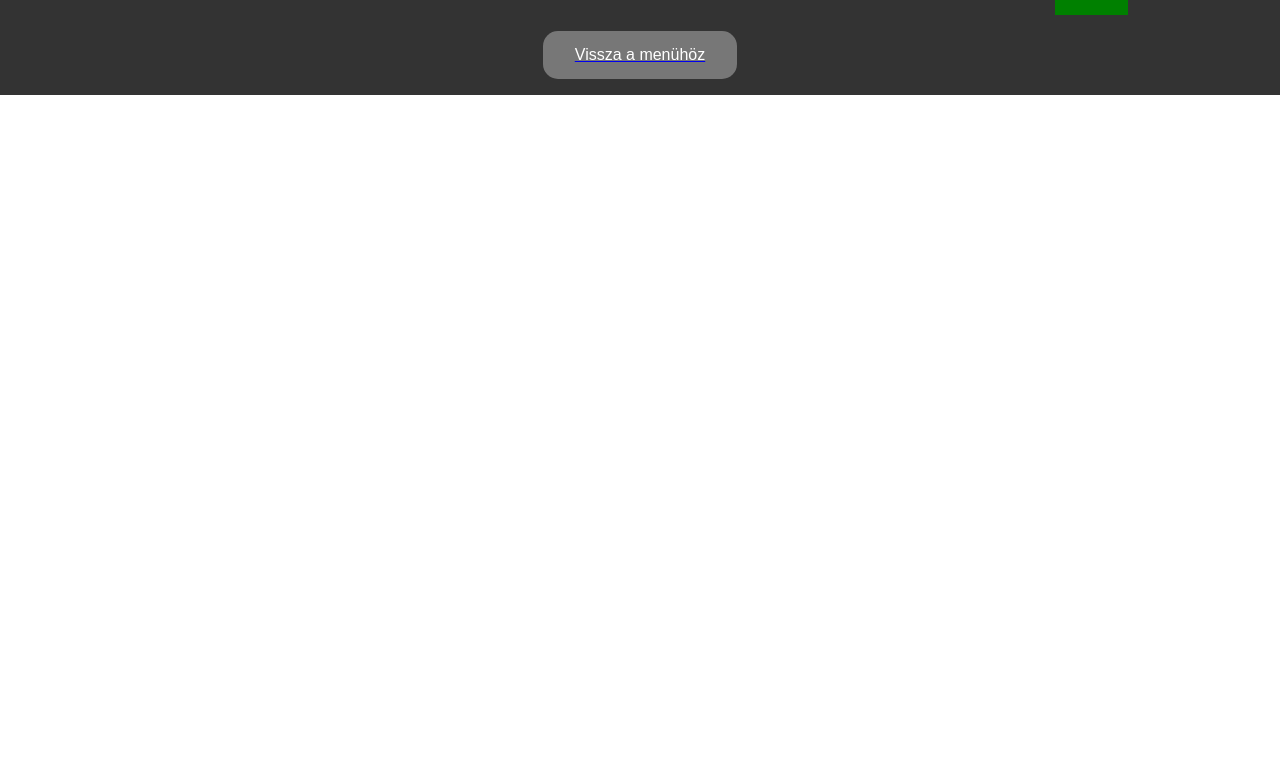
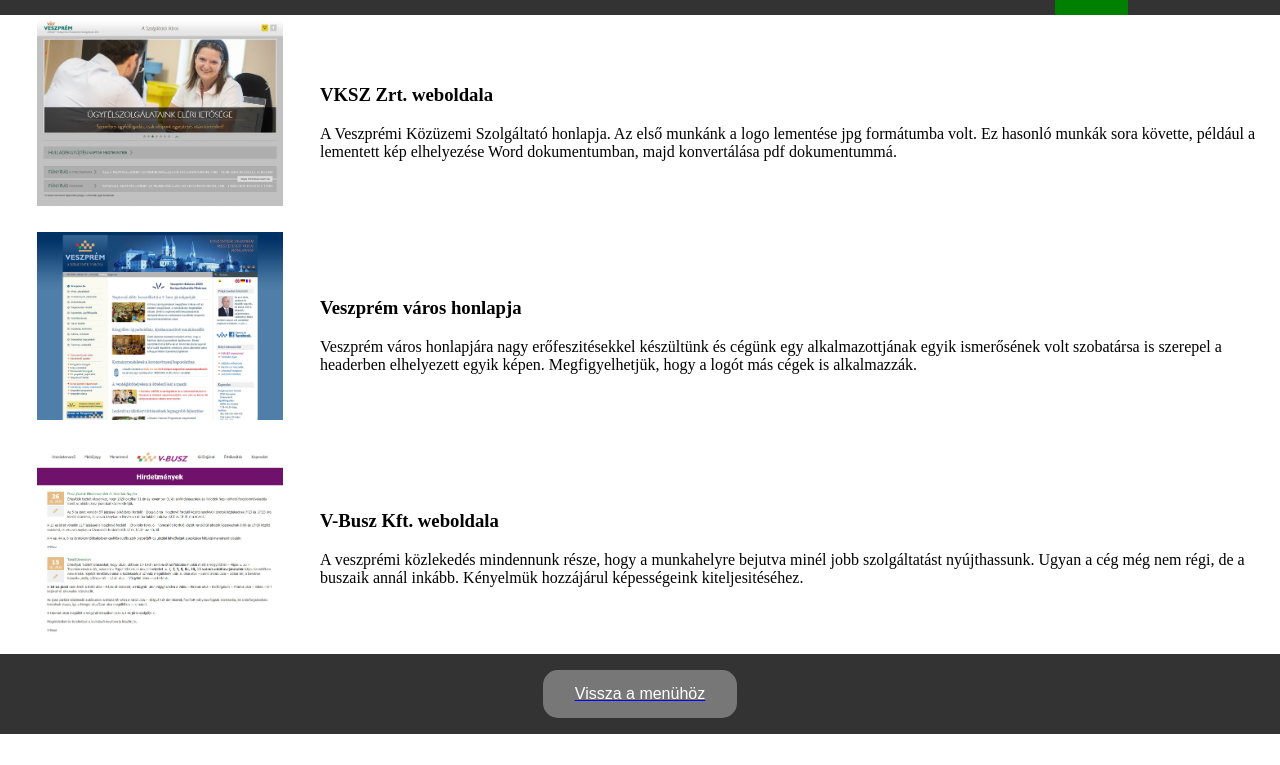
Before and after one commit to KnifeSGS/project-html-001-about-site, a plain HTML site: page works.html in a window 1280 px wide. Shown: the part 35-800 px from the top of the page. Drawn offline with Linux system fonts and the light colour scheme.

Commit message:
navbar ok, home ok, works ok

```diff
--- a/css/style.css
+++ b/css/style.css
@@ -182,3 +182,33 @@ body {
   align-items: center;
   justify-content: center;
 }
+
+.bejegyzes {
+  display: block;
+}
+@media (min-width: 600px) {
+  .bejegyzes {
+    display: flex;
+    align-items: center;
+  }
+}
+
+.miniimg {
+  max-width: 80%;
+}
+@media (min-width: 600px) {
+  .miniimg {
+    max-width: 25%;
+  }
+}
+
+.content {
+  max-width: 80%;
+  margin: auto;
+  padding: auto;
+}
+@media (min-width: 600px) {
+  .content {
+    max-width: 75%;
+  }
+}
--- a/works.html
+++ b/works.html
@@ -23,10 +23,49 @@
         </nav>
     </header>
 
+<!--     Legalább 3 eddigi projektet mutass be, amit a bemutatkozó már elkészített.
+    Ha nincs ennyi, lehet benne kitalált is.
+    Minden munkához legyen egy kép a bal oldalon és egy cím plusz leírás mellette jobbra.
+    Ha mobil nézetben jelenítik meg az oldalt, akkor egymás alá kerüljön a kép és a szöveg. -->
 
-    <main></main>
+    <main>
+        <section class="bejegyzes">
+            <div class="miniimg">
+                <img class="divimage" src="/images/ref01.jpg" alt="VKSZ honlapképe">
+            </div>
+            <div class="content">
+                <article>
+                    <h3>VKSZ Zrt. weboldala</h3>
+                    <p>A Veszprémi Közüzemi Szolgáltató honlapja. Az első munkánk a logo lementése jpg formátumba volt. Ez hasonló munkák sora követte, például a lementett kép elhelyezése Word dokumentumban, majd konvertálása pdf dokumentummá.
+                    </p>
+                </article>
+            </div>
+        </section>
+        <section class="bejegyzes">
+            <div class="miniimg">
+                <img class="divimage" src="/images/ref02.jpg" alt="Veszprém város honlapképe">
+            </div>
+            <div class="content">
+                <article>
+                    <h3>Veszprém város honlapja</h3>
+                    <p>Veszprém város honlapjára nagy erőfeszitésekkel készültünk és cégünk egy alkalmazottjának egyik ismerősének volt szobatársa is szerepel a headerben elhelyezett egyik képen. Megfigyelhetjük, hogy a logót más cégek is alkalmazzák.</p>
+                </article>
+            </div>
+        </section>
+        <section class="bejegyzes">
+            <div class="miniimg">
+                <img class="divimage" src="/images/ref03.jpg" alt="V-Busz Kft honlapképe">
+            </div>
+            <div class="content">
+                <article>
+                    <h3>V-Busz Kft. weboldala</h3>
+                    <p>A veszprémi közlekedés mindennunk része, hogy a munkahelyre bejutva minél jobb szolgáltatást nyújthassunk. Ugyan a cég még nem régi, de a buszaik annál inkább. Kényelmük hozzájárul képességeink kiteljesitéséhez.</p>
+                </article>
+            </div>
+        </section>
 
-    <section></section>
+    </main>
+
 
     <!-- Footer: A footerben legyen egy gomb, ami visszavisz a felső menühöz. -->
     <footer>
```
Also changed, not shown: images/ref01.jpg (added), images/ref02.jpg (added), images/ref03.jpg (added).
